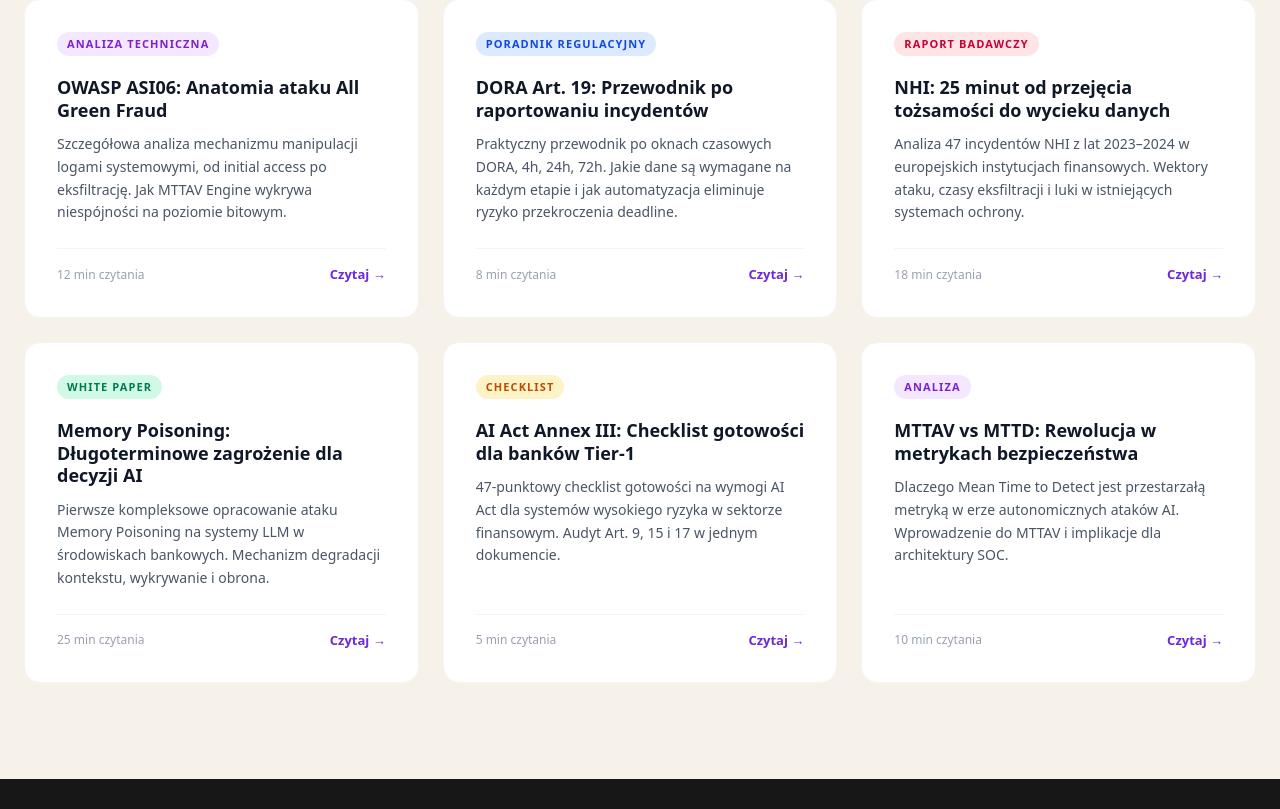
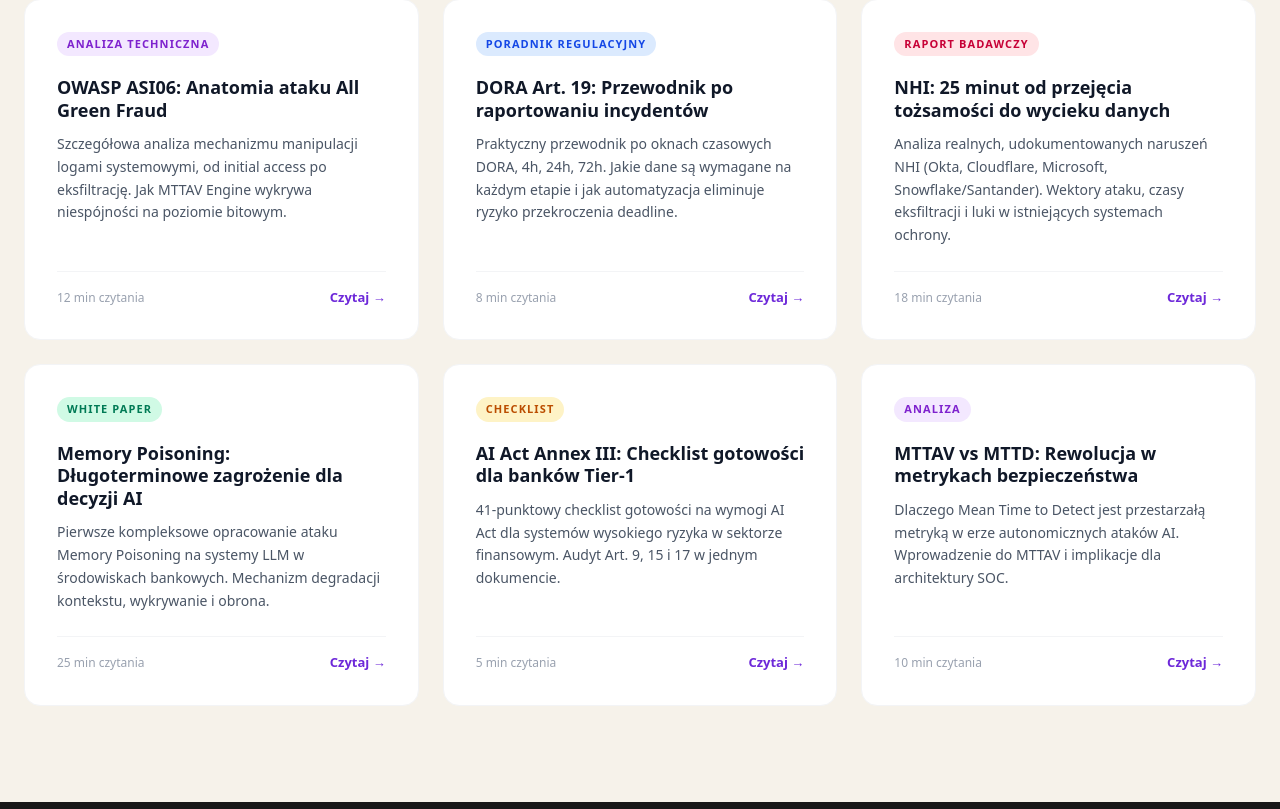
Before and after one commit to JKulczynski/qunigma-landing, a Next.js app: page /wiedza in a window 1280 px wide. Shown: the part 720-1529 px from the top of the page. Built offline with nearby package versions, Linux system fonts and the light colour scheme; a web font is replaced by a local one.

Commit message:
Wiedza: poprawione karty (41 zamiast 47 punktow, realne przypadki NHI zamiast wymyslonej liczby 47 incydentow)

```diff
--- a/app/wiedza/page.tsx
+++ b/app/wiedza/page.tsx
@@ -33,7 +33,7 @@ const articles = [
     category: 'Raport badawczy',
     categoryColor: 'red',
     title: 'NHI: 25 minut od przejęcia tożsamości do wycieku danych',
-    summary: 'Analiza 47 incydentów NHI z lat 2023–2024 w europejskich instytucjach finansowych. Wektory ataku, czasy eksfiltracji i luki w istniejących systemach ochrony.',
+    summary: 'Analiza realnych, udokumentowanych naruszeń NHI (Okta, Cloudflare, Microsoft, Snowflake/Santander). Wektory ataku, czasy eksfiltracji i luki w istniejących systemach ochrony.',
     readTime: '18 min',
   },
   {
@@ -47,7 +47,7 @@ const articles = [
     category: 'Checklist',
     categoryColor: 'amber',
     title: 'AI Act Annex III: Checklist gotowości dla banków Tier-1',
-    summary: '47-punktowy checklist gotowości na wymogi AI Act dla systemów wysokiego ryzyka w sektorze finansowym. Audyt Art. 9, 15 i 17 w jednym dokumencie.',
+    summary: '41-punktowy checklist gotowości na wymogi AI Act dla systemów wysokiego ryzyka w sektorze finansowym. Audyt Art. 9, 15 i 17 w jednym dokumencie.',
     readTime: '5 min',
   },
   {
```
